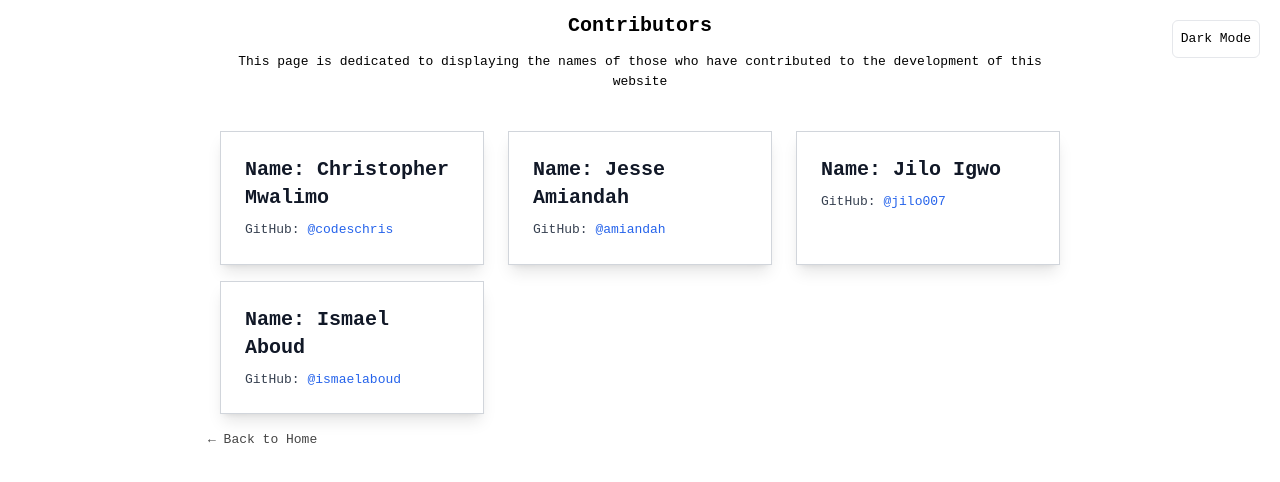
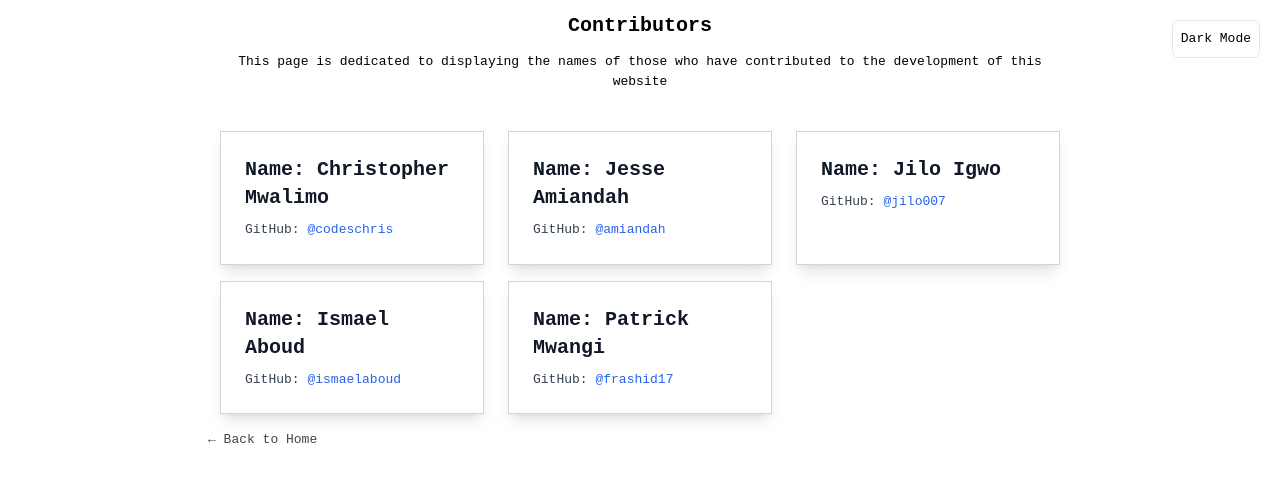
Before and after one commit to swahilipothub-dev/developers-profile, a Next.js app: page /contributors in a window 1280 px wide. Shown: the top 482 px of the page. Built offline with nearby package versions, Linux system fonts and the light colour scheme.

Commit message:
added contributor

```diff
--- a/app/data/contributors.ts
+++ b/app/data/contributors.ts
@@ -14,5 +14,9 @@ export const contributors = [
     {
         "name": "Ismael Aboud",
         "github": "ismaelaboud"
+    },
+    {
+        "name": "Patrick Mwangi",
+        "github": "frashid17"
     }
 ]
```
